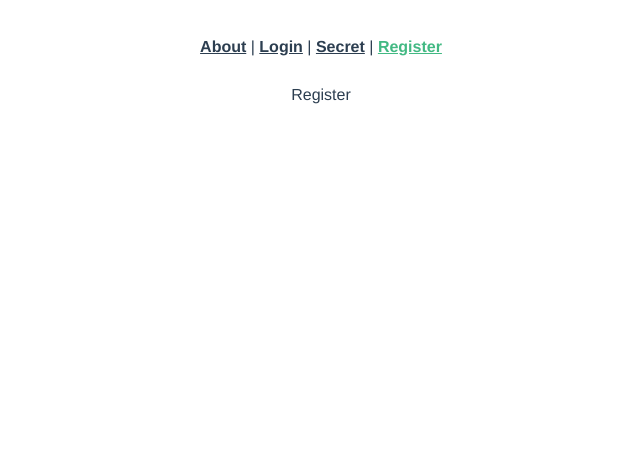
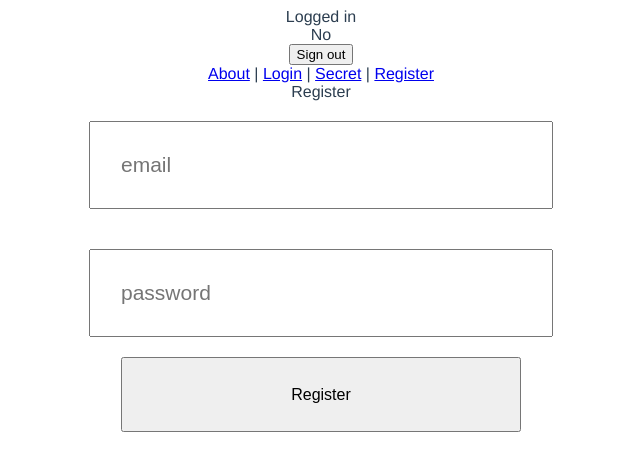
Before and after one commit to makarony7/Weather, a Vue app: page /#/register in a window 1280 px wide. Shown: the top 470 px of the page, without its empty margins (319-959 px from the left). Built offline with nearby package versions, Linux system fonts and the light colour scheme; no server answers.

Commit message:
added login & register

```diff
--- a/src/App.vue
+++ b/src/App.vue
@@ -1,6 +1,7 @@
 <template>
   <div id="app">
-    <div id="nav">
+    <top-header></top-header>
+    <div>
       <router-link to="/about">About</router-link> |
       <router-link to="/login">Login</router-link> |
       <router-link to="/secret">Secret</router-link> |
@@ -9,6 +10,15 @@
     <router-view/>
   </div>
 </template>
+
+<script>
+import topHeader from "./components/top-header"
+export default {
+    components: {
+      topHeader
+    }
+}
+</script>
 
 <style lang="less">
 #app {
--- a/src/components/HelloWorld.vue
+++ /dev/null
@@ -1,58 +0,0 @@
-<template>
-  <div class="hello">
-    <h1>{{ msg }}</h1>
-    <p>
-      For a guide and recipes on how to configure / customize this project,<br>
-      check out the
-      <a href="https://cli.vuejs.org" target="_blank" rel="noopener">vue-cli documentation</a>.
-    </p>
-    <h3>Installed CLI Plugins</h3>
-    <ul>
-      <li><a href="https://github.com/vuejs/vue-cli/tree/dev/packages/%40vue/cli-plugin-babel" target="_blank" rel="noopener">babel</a></li>
-      <li><a href="https://github.com/vuejs/vue-cli/tree/dev/packages/%40vue/cli-plugin-eslint" target="_blank" rel="noopener">eslint</a></li>
-    </ul>
-    <h3>Essential Links</h3>
-    <ul>
-      <li><a href="https://vuejs.org" target="_blank" rel="noopener">Core Docs</a></li>
-      <li><a href="https://forum.vuejs.org" target="_blank" rel="noopener">Forum</a></li>
-      <li><a href="https://chat.vuejs.org" target="_blank" rel="noopener">Community Chat</a></li>
-      <li><a href="https://twitter.com/vuejs" target="_blank" rel="noopener">Twitter</a></li>
-      <li><a href="https://news.vuejs.org" target="_blank" rel="noopener">News</a></li>
-    </ul>
-    <h3>Ecosystem</h3>
-    <ul>
-      <li><a href="https://router.vuejs.org" target="_blank" rel="noopener">vue-router</a></li>
-      <li><a href="https://vuex.vuejs.org" target="_blank" rel="noopener">vuex</a></li>
-      <li><a href="https://github.com/vuejs/vue-devtools#vue-devtools" target="_blank" rel="noopener">vue-devtools</a></li>
-      <li><a href="https://vue-loader.vuejs.org" target="_blank" rel="noopener">vue-loader</a></li>
-      <li><a href="https://github.com/vuejs/awesome-vue" target="_blank" rel="noopener">awesome-vue</a></li>
-    </ul>
-  </div>
-</template>
-
-<script>
-export default {
-  name: 'HelloWorld',
-  props: {
-    msg: String
-  }
-}
-</script>
-
-<!-- Add "scoped" attribute to limit CSS to this component only -->
-<style scoped lang="less">
-h3 {
-  margin: 40px 0 0;
-}
-ul {
-  list-style-type: none;
-  padding: 0;
-}
-li {
-  display: inline-block;
-  margin: 0 10px;
-}
-a {
-  color: #42b983;
-}
-</style>
--- /dev/null
+++ b/src/components/top-header.vue
@@ -0,0 +1,53 @@
+<template>
+  <div>
+    Logged in
+    <div v-if="loggedIn">Yes</div>
+    <div v-else>No</div>
+    <button class="but" @click="signOut">Sign out</button>
+  </div>
+</template>
+
+<script>
+import * as firebase from "firebase/app";
+import "firebase/auth";
+export default {
+  name: "top-header",
+  mounted() {
+    this.setupFirebase();
+  },
+  methods: {
+    setupFirebase() {
+      firebase.auth().onAuthStateChanged(user => {
+        if (user) {
+          // User is signed in.
+          console.log("signed in");
+          this.loggedIn = true;
+        } else {
+          // No user is signed in.
+          this.loggedIn = false;
+          console.log("signed out", this.loggedIn);
+        }
+      });
+    },
+    signOut() {
+      firebase
+        .auth()
+        .signOut()
+        .then(() => {
+          this.$router.replace({ name: "login" });
+        });
+    }
+  },
+  data() {
+    return {
+      loggedIn: false
+    };
+  }
+};
+</script>
+
+<style lang="less" scoped>
+div {
+  color: inherit;
+}
+</style>
--- a/src/main.js
+++ b/src/main.js
@@ -20,8 +20,15 @@
 // Initialize Firebase
 firebase.initializeApp(firebaseConfig);
 
-new Vue({
-  router,
-  store,
-  render: h => h(App)
-}).$mount('#app')
+let app;
+
+firebase.auth().onAuthStateChanged(user => {
+  console.log("user", user);
+  if (!app) {
+    app = new Vue({
+      router,
+      store,
+      render: h => h(App)
+    }).$mount("#app");
+  }
+});
--- a/src/router/index.js
+++ b/src/router/index.js
@@ -1,45 +1,61 @@
-import Vue from 'vue'
-import VueRouter from 'vue-router'
-import Home from '../views/Home.vue'
-import Login from '../views/Login.vue'
-import Register from '../views/Register.vue'
-import Secret from '../views/Secret.vue'
+import Vue from "vue";
+import VueRouter from "vue-router";
+import Home from "../views/Home.vue";
+import Register from "../views/Register.vue";
+import Login from "../views/Login.vue";
+import Secret from "../views/Secret.vue";
 
-Vue.use(VueRouter)
+import * as firebase from "firebase/app";
+import "firebase/auth";
 
-  const routes = [
+Vue.use(VueRouter);
+
+const routes = [
   {
-    path: '/',
-    name: 'Home',
+    path: "/",
+    name: "home",
     component: Home
   },
   {
-    path: '/Login',
-    name: 'login',
+    path: "/secret",
+    name: "secret",
+    component: Secret,
+    meta: { requiresAuth: true }
+  },
+  {
+    path: "/login",
+    name: "login",
     component: Login
   },
   {
-    path: '/Register',
-    name: 'register',
+    path: "/register",
+    name: "register",
     component: Register
   },
   {
-    path: '/Secret',
-    name: 'secret',
-    component: Secret
-  },
-  {
-    path: '/about',
-    name: 'About',
+    path: "/about",
+    name: "about",
     // route level code-splitting
     // this generates a separate chunk (about.[hash].js) for this route
     // which is lazy-loaded when the route is visited.
-    component: () => import(/* webpackChunkName: "about" */ '../views/About.vue')
+    component: () =>
+      import(/* webpackChunkName: "about" */ "../views/About.vue")
   }
-]
+];
 
 const router = new VueRouter({
   routes
 })
 
-export default router
+router.beforeEach((to, from, next) => {
+  const requiresAuth = to.matched.some(record => record.meta.requiresAuth);
+  const isAuthenticated = firebase.auth().currentUser;
+  console.log("isauthenticated", isAuthenticated);
+  if (requiresAuth && !isAuthenticated) {
+    next("/login");
+  } else {
+    next();
+  }
+});
+
+export default router;
--- a/src/views/Home.vue
+++ b/src/views/Home.vue
@@ -1,18 +1,18 @@
 <template>
   <div class="home">
     <img alt="Vue logo" src="../assets/logo.png">
-    <HelloWorld msg="Welcome to Your Vue.js App"/>
+
   </div>
 </template>
 
 <script>
 // @ is an alias to /src
-import HelloWorld from '@/components/HelloWorld.vue'
+
 
 export default {
   name: 'Home',
   components: {
-    HelloWorld
+
   }
 }
 </script>
--- a/src/views/Login.vue
+++ b/src/views/Login.vue
@@ -1,15 +1,67 @@
 <template>
   <div>
-      Login
+      <form @submit.prevent="pressed">
+            Login
+          <div class="login">
+              <input type="email" placeholder="login" v-model="email" autocomplete="username">
+          </div>
+          <div class="password">
+              <input type="password" placeholder="password" v-model="password" autocomplete="current-password">
+          </div>
+          <button type="submit">Login</button>
+      </form>
+      <div v-if="error" class="error">{{ error.message }}
+          <span>
+              Need an account? <router-link to="/register"></router-link>
+          </span>
+      </div>
+
   </div>
 </template>
 
 <script>
+import * as firebase from  "firebase/app"
+import "firebase/auth"
+
 export default {
-    name: "Login"
+    name: "Login",
+    data() {
+        return {
+            email: '',
+            password: '',
+            error: ''
+        }
+    },
+    methods: {
+            async pressed() {
+                try {
+                    const val = await firebase.auth().signInWithEmailAndPassword(this.email, this.password)
+                    console.log(val);
+                    this.$router.replace({name: "secret"})
+                } catch(err) {
+                    console.log(err);
+                }
+            }
+    }
 }
 </script>
 
-<style>
+<style lang="less" scoped>
+    .error {
+        color: red;
+        font-size: 18px;
+    }
 
+    input {
+        width: 400px;
+        padding: 30px;
+        margin: 20px;
+        font-size: 21px;
+    }
+
+    button {
+        width: 400px;
+        height: 75px;
+        font-size: 100%;
+    }
 </style>
--- a/src/views/Register.vue
+++ b/src/views/Register.vue
@@ -1,15 +1,63 @@
 <template>
   <div>
-      Register
+      <div v-if="error" class="error">{{ error.message }}</div>
+      <form @submit.prevent="pressed">
+            Register
+            <div class="email">
+                <input type="email" v-model="email" placeholder="email" autocomplete="username">
+            </div>
+            <div class="password">
+                <input type="password" v-model="password" placeholder="password" autocomplete="current-password">
+            </div>
+            <button type="submit">Register</button>
+      </form>
   </div>
 </template>
 
 <script>
+import * as firebase from  "firebase/app"
+import "firebase/auth"
+
 export default {
-    name: "Register"
+    name: "Register",
+    data () {
+        return {
+            email: '',
+            password: '',
+            error: ''
+        }
+    },
+    methods: {
+        async pressed() {
+            try {
+                const user = firebase.auth().createUserWithEmailAndPassword(this.email, this.password)
+                console.log(user)
+                this.$router.replace({name: 'secret'})
+
+            } catch(err) {
+                console.log(err);
+            }
+        }
+    }
 }
 </script>
 
-<style>
+<style lang="less" scoped>
+    .error {
+        color: red;
+        font-size: 18px;
+    }
 
+    input {
+        width: 400px;
+        padding: 30px;
+        margin: 20px;
+        font-size: 21px;
+    }
+
+    button {
+        width: 400px;
+        height: 75px;
+        font-size: 100%;
+    }
 </style>
```
